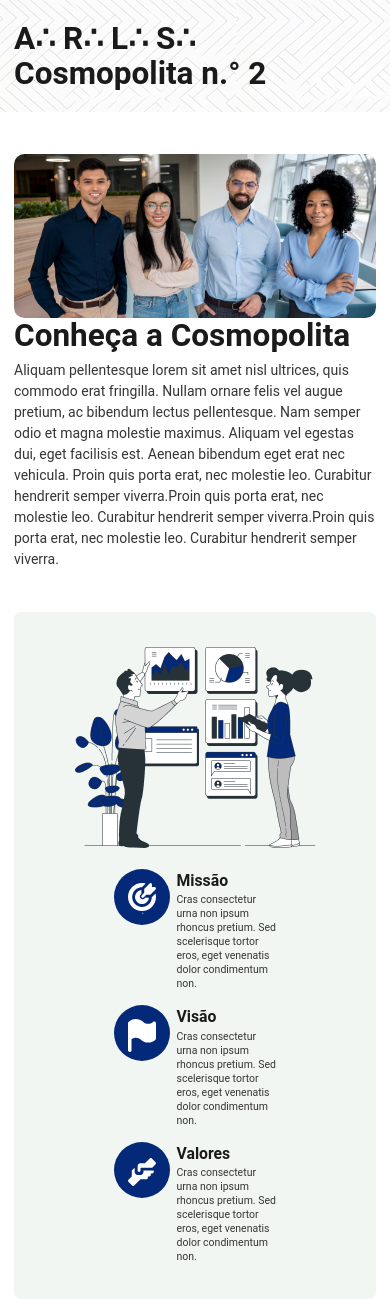
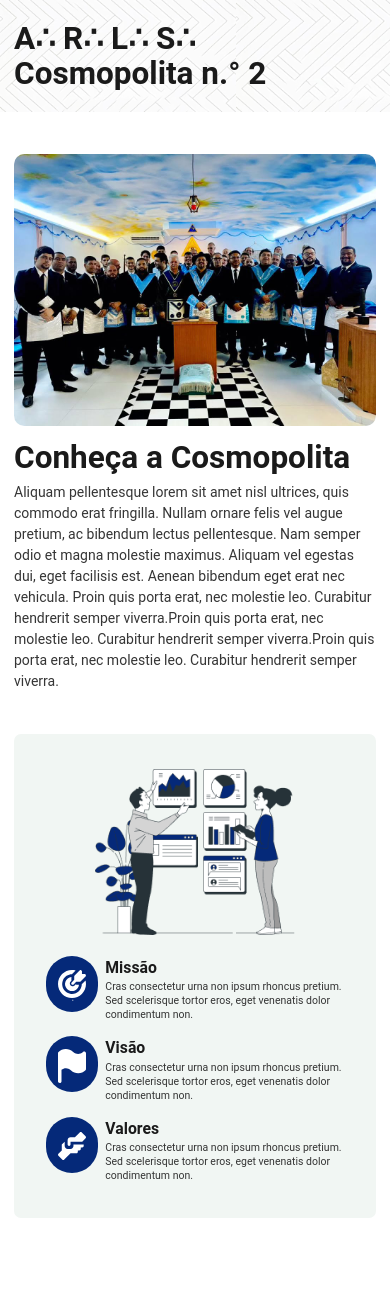
Before and after one commit to Leonardo-Soares/site-cosmopolita, a Next.js app: page /sobre in a window 390 px wide. After the commit the page ends 1260 px from the top, so only its background shows below. Built offline with nearby package versions, Linux system fonts and the light colour scheme; what @prismicio/client would draw is missing.

Commit message:
feat(sobre): moblie responsive

```diff
--- a/src/app/sobre/page.tsx
+++ b/src/app/sobre/page.tsx
@@ -1,26 +1,24 @@
-import { CardNoticia } from '@/components/Cards/CardNoticia'
+import { Metadata } from 'next'
+import { TitleH1 } from '@/components/Texts/TitleH1'
 import HeaderPage from '@/components/Header/HeaderPage'
 import { Container } from '@/components/Partials/Container'
-import { TitleH1 } from '@/components/Texts/TitleH1'
-import { Metadata } from 'next'
 
 export const metadata: Metadata = {
   title: 'Sobre | Cosmopolita',
 }
 
 export default function Home() {
-
   return (
     <main className="">
       <HeaderPage />
 
-      <div className='flex min-h-screen flex-col items-center justify-between pt-12'>
+      <div className='flex min-h-screen flex-col items-center justify-between pt-12 pb-12 lg:pb-0'>
         <Container>
           <div className='grid grid-cols-1 lg:grid-cols-2 gap-x-4'>
             <div>
-              <img src="../img/temp/sobre.png" alt="" className='rounded-xl w-full h-auto' />
+              <img src="../img/temp/foto-exemplo.jpeg" alt="" className='rounded-xl w-full h-auto' />
             </div>
-            <div>
+            <div className='mt-4 lg:mt-0'>
               <TitleH1 color='text-brand-dark'>Conheça a Cosmopolita </TitleH1>
               <p className='text-brand-gray-700 mt-2'>
                 Aliquam pellentesque lorem sit amet nisl ultrices, quis commodo erat fringilla. Nullam ornare felis vel augue pretium, ac bibendum lectus pellentesque. Nam semper odio et magna molestie maximus. Aliquam vel egestas dui, eget facilisis est. Aenean bibendum eget erat nec vehicula. Proin quis porta erat, nec molestie leo. Curabitur hendrerit semper viverra.Proin quis porta erat, nec molestie leo. Curabitur hendrerit semper viverra.Proin quis porta erat, nec molestie leo. Curabitur hendrerit semper viverra.
@@ -30,14 +28,14 @@ export default function Home() {
 
           <div className='bg-[#F1F6F3] rounded-lg w-full py-10 px-9 mt-12'>
             <div className='block lg:flex'>
-              <img src="../img/sobre-cosmopolita.png" alt="" className='mx-auto' />
+              <img src="../img/sobre-cosmopolita.png" alt="" className='mx-auto w-2/3 lg:w-auto' />
 
               <div className='grid w-full justify-items-center items-center grid-cols-1 lg:grid-cols-3 gap-y-4 lg:gap-y-0 mt-6 lg:mt-0'>
                 <div className='flex gap-x-2 group'>
                   <div className='bg-brand-blue group-hover:scale-110 transition-all rounded-full flex items-center justify-center w-16 h-16'>
                     <img src="../img/icons/missao.svg" alt="Icon de tiro ao alvo" className='w-8 mt-1' />
                   </div>
-                  <div className='max-w-[100px]'>
+                  <div className='max-w-[80%] lg:max-w-[100px]'>
                     <h2 className='text-brand-dark text-lg font-bold'>Missão</h2>
                     <p className='text-brand-gray-700 text-xs'>
                       Cras consectetur urna non ipsum rhoncus pretium. Sed scelerisque tortor eros, eget venenatis dolor condimentum non.
@@ -49,7 +47,7 @@ export default function Home() {
                   <div className='bg-brand-blue rounded-full group-hover:scale-110 transition-all  flex items-center justify-center w-16 h-16'>
                     <img src="../img/icons/visao.svg" alt="Icon de tiro ao alvo" className='w-8 mt-1' />
                   </div>
-                  <div className='max-w-[100px]'>
+                  <div className='max-w-[80%] lg:max-w-[100px]'>
                     <h2 className='text-brand-dark text-lg font-bold'>Visão</h2>
                     <p className='text-brand-gray-700 text-xs'>
                       Cras consectetur urna non ipsum rhoncus pretium. Sed scelerisque tortor eros, eget venenatis dolor condimentum non.
@@ -61,7 +59,7 @@ export default function Home() {
                   <div className='bg-brand-blue rounded-full group-hover:scale-110 transition-all  flex items-center justify-center w-16 h-16'>
                     <img src="../img/icons/valores.svg" alt="Icon de tiro ao alvo" className='w-8 mt-1' />
                   </div>
-                  <div className='max-w-[100px]'>
+                  <div className='max-w-[80%] lg:max-w-[100px]'>
                     <h2 className='text-brand-dark text-lg font-bold'>Valores</h2>
                     <p className='text-brand-gray-700 text-xs'>
                       Cras consectetur urna non ipsum rhoncus pretium. Sed scelerisque tortor eros, eget venenatis dolor condimentum non.
```
